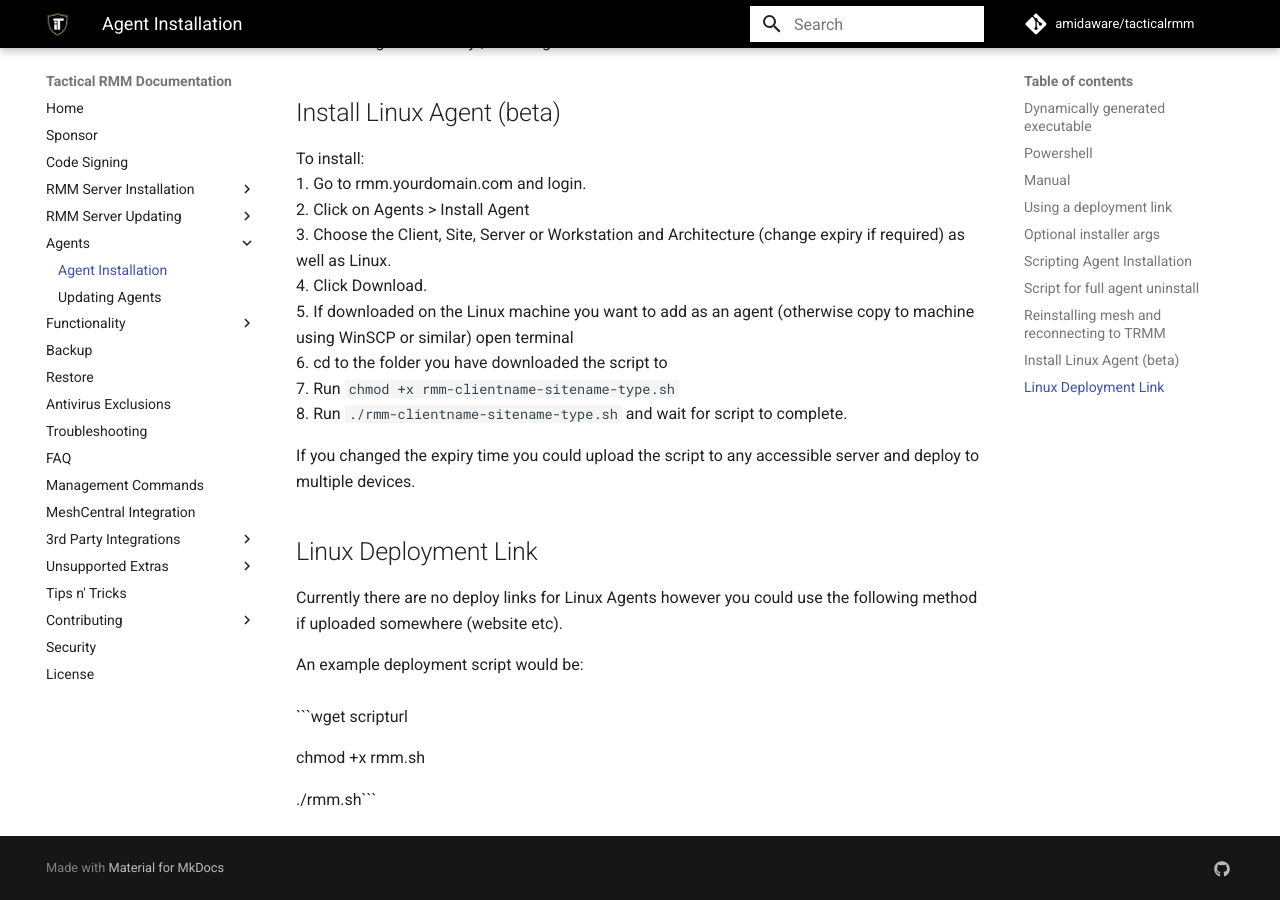
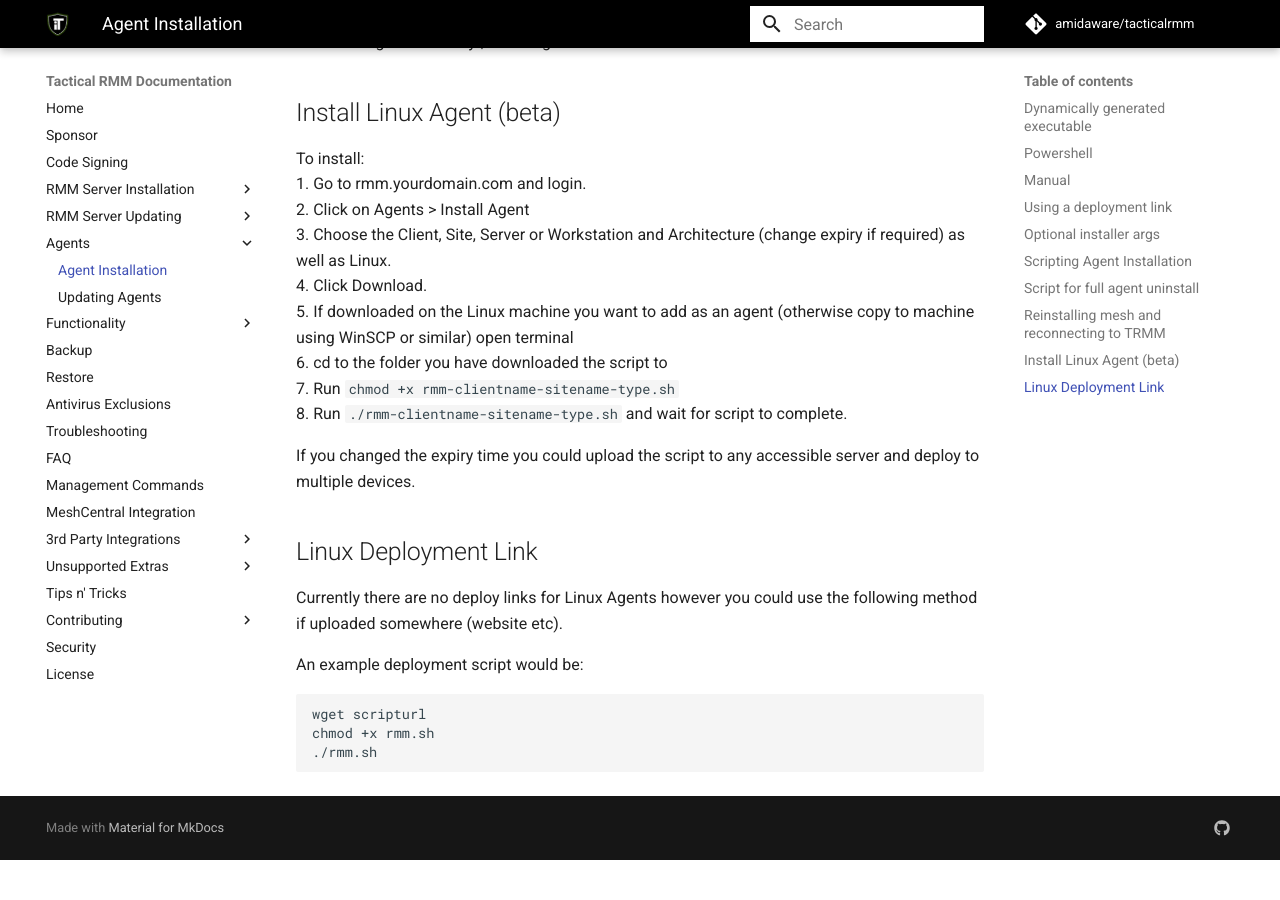
Before and after one commit to amidaware/trmm-docs, an MkDocs documentation site: the page built from docs/install_agent.md, in a window 1280 px wide and 900 px high, scrolled down 4140 px. Built offline with MkDocs 1.6.1 and Material for MkDocs 9.7.7, drawn with Linux system fonts in a browser that asks for light colours; comment, search, counter and statistics services are not loaded; after the commit the page ends 5000 px from its top, so only the background shows below that.

Commit message:
fix formatting

````diff
--- a/docs/install_agent.md
+++ b/docs/install_agent.md
@@ -166,10 +166,10 @@
 
 Currently there are no deploy links for Linux Agents however you could use the following method if uploaded somewhere (website etc).
 
-An example deployment script would be:<br/>
-<br/>
-```wget scripturl
+An example deployment script would be:
 
+```bash
+wget scripturl
 chmod +x rmm.sh
-
-./rmm.sh```
+./rmm.sh
+```
````
